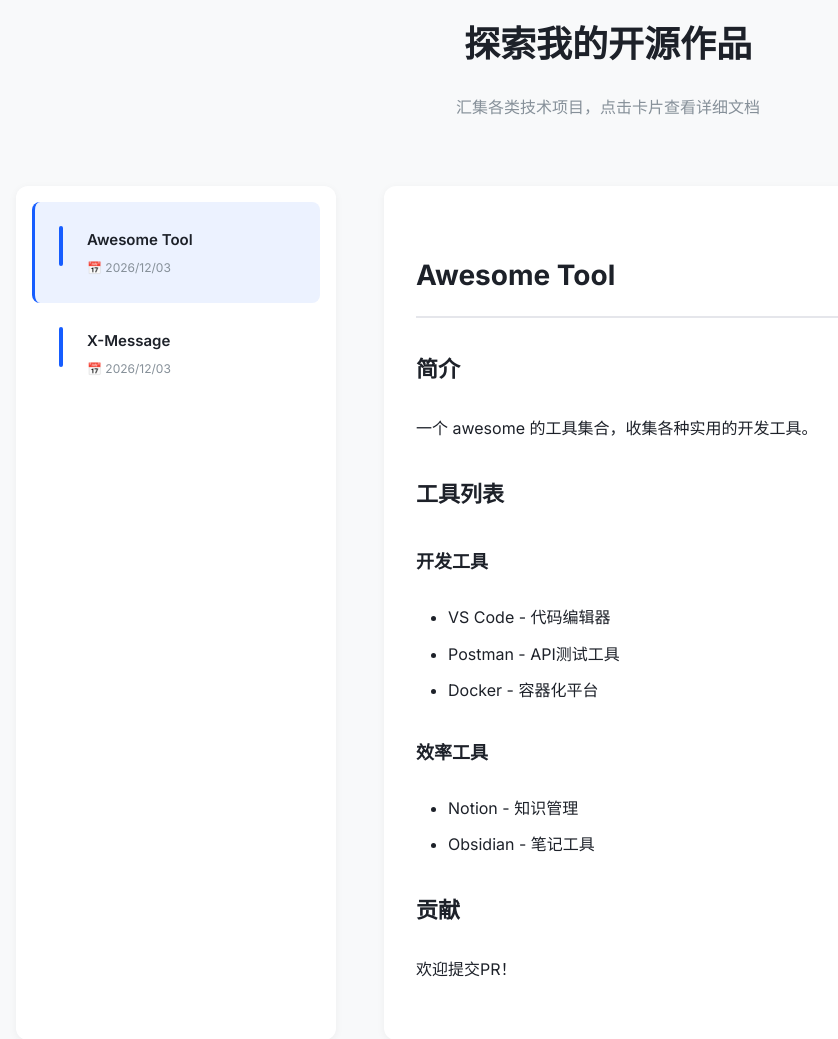
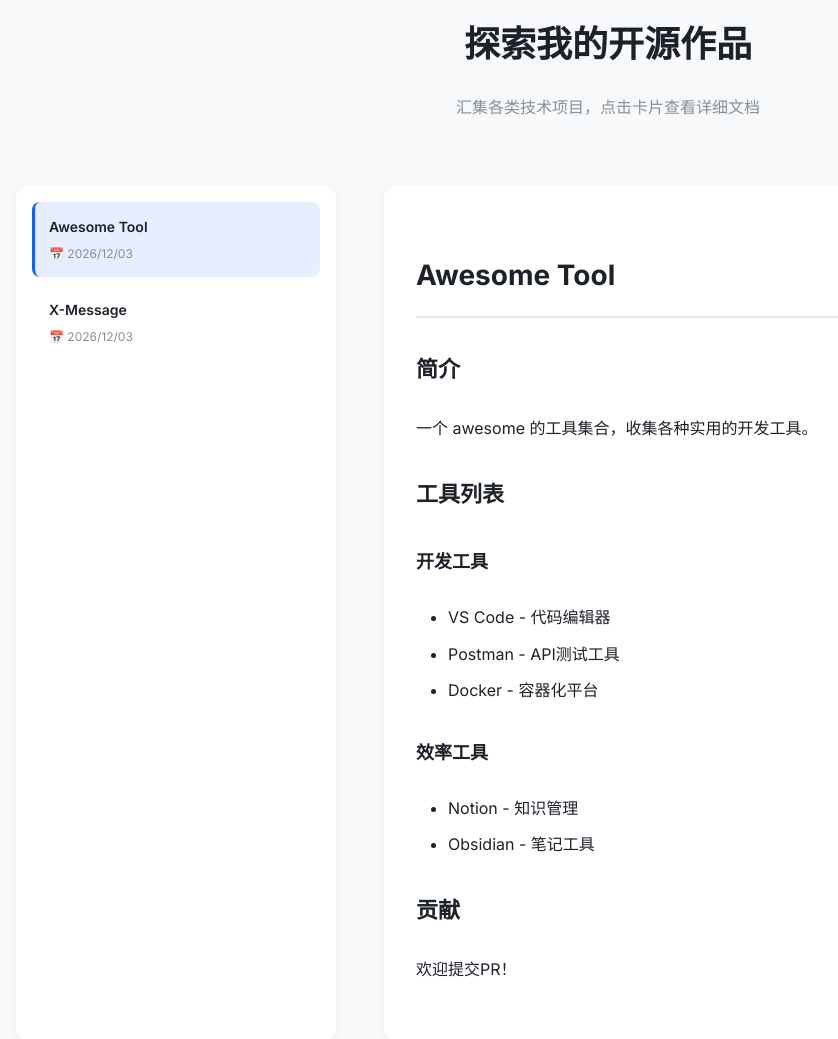
Before and after one commit to Ajie16/x-message, a Flask app: page / in a window 1280 px wide. Shown: the part 1221-2260 px from the top of the page, without its empty margins (32-870 px from the left). Run offline with Flask 3, Linux system fonts and the light colour scheme; some libraries are stand-ins or nearby versions.

Commit message:
fix: 修复布局问题 - 项目列表使用sidebar专用样式

```diff
--- a/static/css/style.css
+++ b/static/css/style.css
@@ -1014,22 +1014,48 @@ button {
     color: var(--gray-400);
 }
 
+/* ==================== Project/Article Items in Sidebar ==================== */
+.project-card-item {
+    padding: 12px 14px;
+    border-radius: var(--radius-sm);
+    cursor: pointer;
+    transition: var(--transition-base);
+    margin-bottom: 8px;
+    border-left: 3px solid transparent;
+    background: var(--white);
+}
+
+.project-card-item:hover {
+    background: var(--gray-100);
+    border-left-color: var(--gray-300);
+}
+
+.project-card-item.active {
+    background: rgba(22,93,255,0.1);
+    border-left-color: var(--primary);
+}
+
+.project-card-item-title {
+    font-weight: 600;
+    font-size: 14px;
+    color: var(--text-dark);
+    margin-bottom: 4px;
+    display: -webkit-box;
+    -webkit-line-clamp: 2;
+    -webkit-box-orient: vertical;
+    overflow: hidden;
+}
+
+.project-card-item-meta {
+    font-size: 12px;
+    color: var(--gray-400);
+}
+
 /* ==================== Content Layout ==================== */
 .content-layout {
     display: grid;
     grid-template-columns: 1fr;
     gap: var(--space-4);
-}
-
-/* New: Full width grid layout for cards */
-.content-layout.grid-view {
-    display: block;
-}
-
-@media (min-width: 1024px) {
-    .content-layout.grid-view {
-        display: block;
-    }
 }
 
 @media (min-width: 1024px) {
--- a/static/js/main.js
+++ b/static/js/main.js
@@ -421,31 +421,28 @@
         // Sort projects by date (newest first)
         const sortedProjects = [...state.projects].sort((a, b) => new Date(b.date) - new Date(a.date));
 
-        // Use article-item style with left accent
+        // Use improved sidebar list items
         const html = sortedProjects.map(project => `
-            <div class="article-item ${state.currentProject === project.path ? 'active' : ''}" data-path="${project.path}">
-                <div class="article-accent"></div>
-                <div class="article-content">
-                    <div class="article-title">${project.title}</div>
-                    <div class="article-date">📅 ${formatDate(project.date)}</div>
-                </div>
+            <div class="project-card-item ${state.currentProject === project.path ? 'active' : ''}" data-path="${project.path}">
+                <div class="project-card-item-title">${project.title}</div>
+                <div class="project-card-item-meta">📅 ${formatDate(project.date)}</div>
             </div>
         `).join('');
 
         elements.projectsList.innerHTML = html;
 
-        elements.projectsList.querySelectorAll('.article-item').forEach(item => {
+        elements.projectsList.querySelectorAll('.project-card-item').forEach(item => {
             item.addEventListener('click', () => {
                 const path = item.dataset.path;
                 loadProjectContent(path);
-                elements.projectsList.querySelectorAll('.article-item').forEach(i => i.classList.remove('active'));
+                elements.projectsList.querySelectorAll('.project-card-item').forEach(i => i.classList.remove('active'));
                 item.classList.add('active');
             });
         });
 
         // Auto-load the latest project
         if (sortedProjects.length > 0 && !state.currentProject) {
-            const firstItem = elements.projectsList.querySelector('.article-item');
+            const firstItem = elements.projectsList.querySelector('.project-card-item');
             if (firstItem) {
                 firstItem.classList.add('active');
                 loadProjectContent(sortedProjects[0].path);
```
